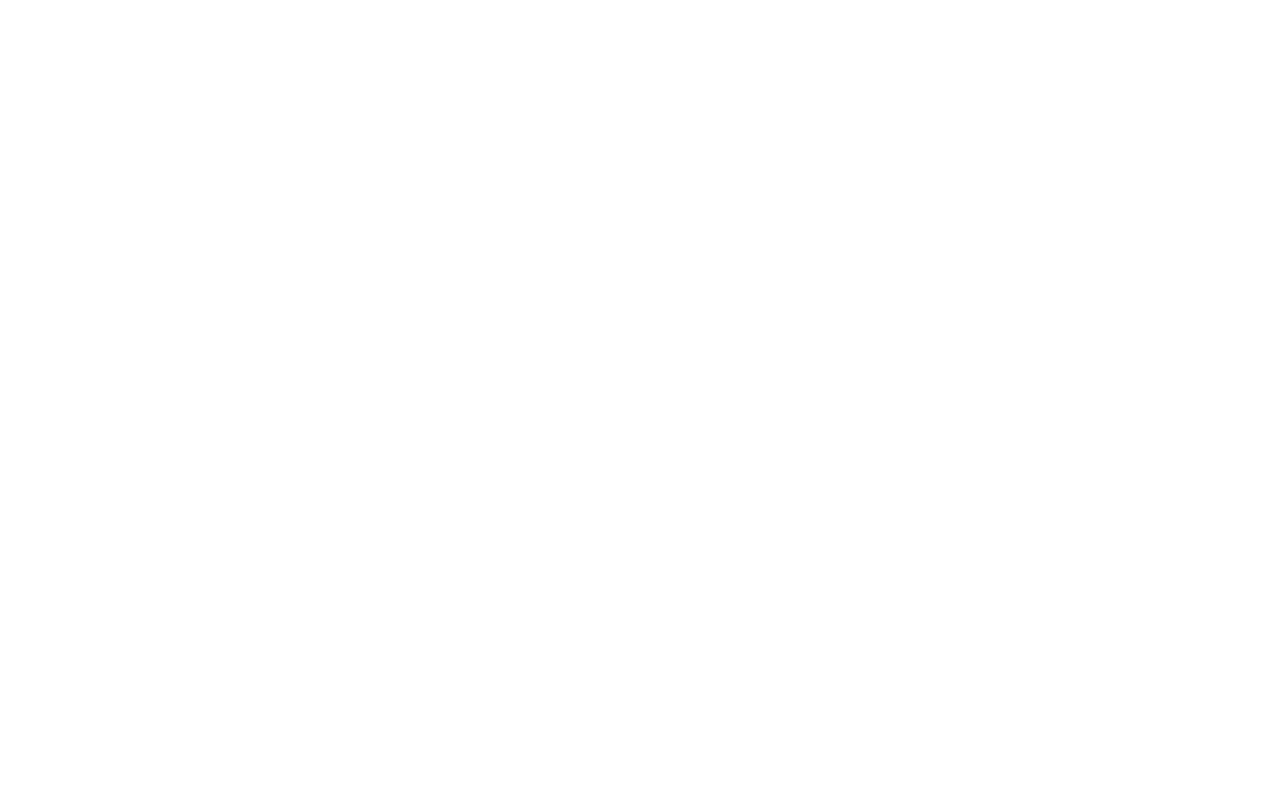
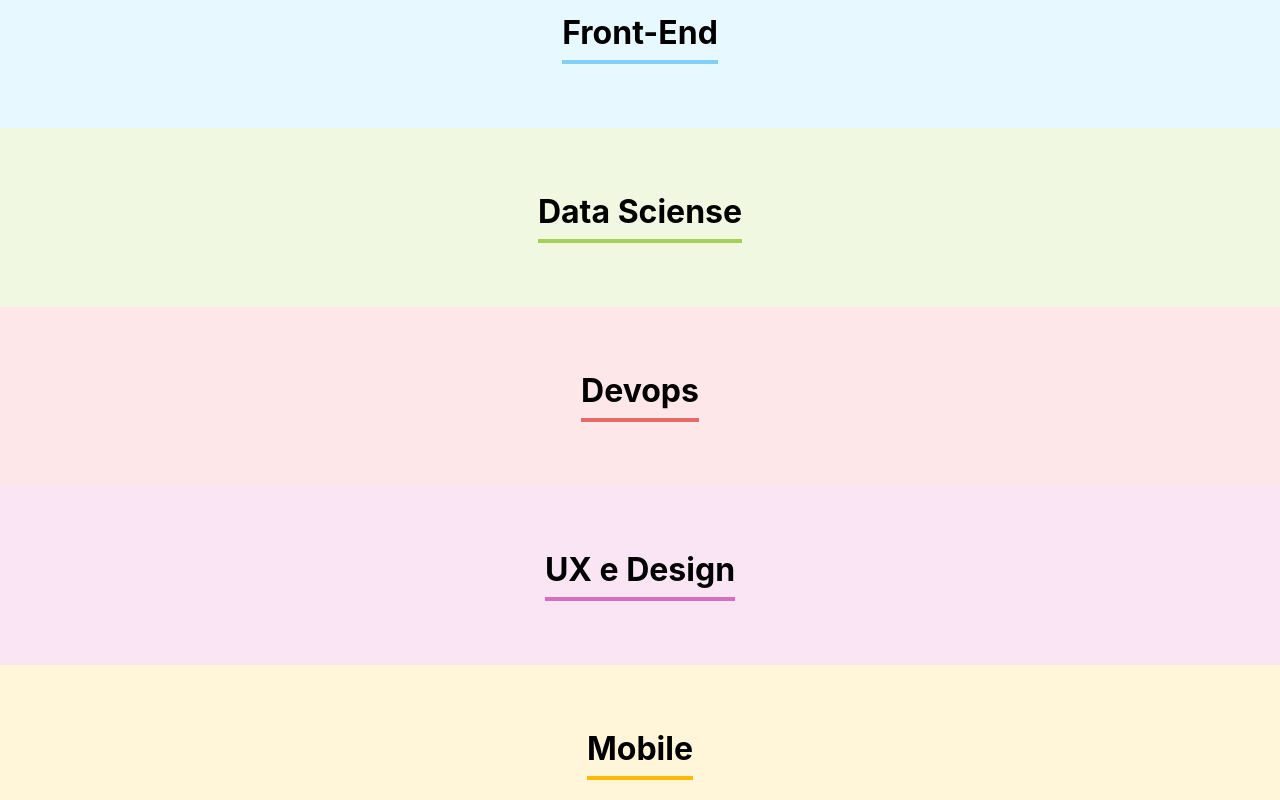
Before and after one commit to leasampaio/organo, a React (Create React App) app: page / in a window 1280 px wide. Shown: the part 1520-2320 px from the top of the page. Before the commit the page ends 1469 px from the top, so only its background shows below. Built offline with nearby package versions, Linux system fonts and the light colour scheme.

Commit message:
feat: componente time

```diff
--- a/src/App.js
+++ b/src/App.js
@@ -1,8 +1,41 @@
 import { useState } from 'react';
 import Banner from './componentes/Banner';
 import Formulario from './componentes/Formulario';
+import Time from './componentes/Time';
 
 function App() {
+  const times = [
+    {
+        nome: 'Front-End',
+        corPrimaria: '#82CFFA',
+        corSecundaria: '#E8F8FF',
+    },
+    {
+        nome: 'Data Sciense',
+        corPrimaria: '#A6D157',
+        corSecundaria: '#F0F8E2',
+    },
+    {
+        nome: 'Devops',
+        corPrimaria: '#E06B69',
+        corSecundaria: '#FDE7E8'
+    },
+    {
+        nome: 'UX e Design',
+        corPrimaria: '#D86EBF',
+        corSecundaria: '#FAE5F5',
+    },
+    {
+        nome: 'Mobile',
+        corPrimaria: '#FEBA05',
+        corSecundaria: '#FFF5D9',
+    },
+    {
+        nome: 'Inovação e Gestão',
+        corPrimaria: '#FF8A29',
+        corSecundaria: '#FFEEDF',
+    }
+  ]
   const [colaboradores, setColaboradores] = useState([]);
   const aoNovoColobaoradorAdicionado = (colaborador)=>{
     setColaboradores([...colaboradores, colaborador])
@@ -11,6 +44,13 @@
     <div className="App">
       <Banner />
       <Formulario aoColoboradorCadastrado = {colaborador => aoNovoColobaoradorAdicionado (colaborador)}/>
+      {times.map(time =><Time
+      key={time.nome}
+      nome={time.nome}
+      corPrimaria={time.corPrimaria}
+      corSecundaria={time.corSecundaria}
+      /> )}
+
     </div>
   );
 }
--- /dev/null
+++ b/src/componentes/Time/Time.css
@@ -0,0 +1,13 @@
+.time{
+    text-align: center;
+    padding: 32px;
+
+
+}
+.time h3 {
+    font-size: 32px;
+    border-bottom: 4px solid;
+    display: inline-block;
+    padding-bottom: 8px;
+
+}
--- /dev/null
+++ b/src/componentes/Time/index.js
@@ -0,0 +1,12 @@
+import "./Time.css";
+
+const Time = (props) =>{
+    const cssFundo = {backgroundColor: props.corSecundaria}
+    const ccsBorda = {borderColor: props.corPrimaria}
+
+    return(
+        <section className="time" style={cssFundo}>
+            <h3 style={ccsBorda}>{props.nome}</h3>
+        </section>)
+};
+export default Time;
```
